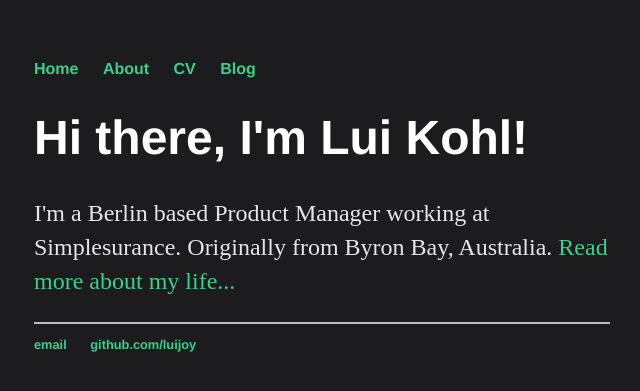
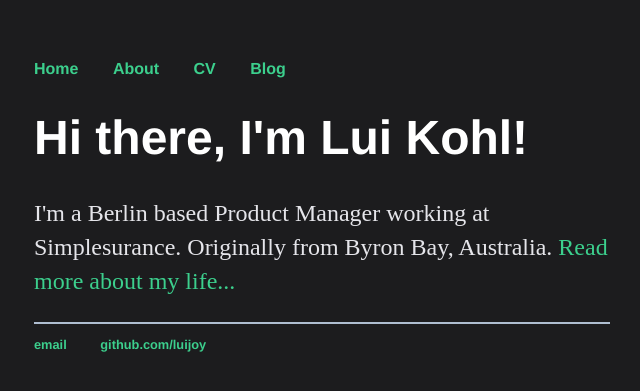
Before and after one commit to luijoy/luijoy.github.io, a Jekyll site: the page built from index.html, in a window 1280 px wide. Shown: the top 391 px of the page, without its empty margins (318-958 px from the left). Built offline with Jekyll 4.4.1, drawn with Linux system fonts in a browser that asks for light colours.

Commit message:
Update main.css

```diff
--- a/css/main.css
+++ b/css/main.css
@@ -12,7 +12,7 @@ nav ul, footer ul {
 }
 nav ul li, footer ul li {
     display: inline;
-    margin-right: 20px;
+    margin-right: 30px;
 }
 a {
     text-decoration: none;
@@ -20,8 +20,8 @@ a {
 }
 a:hover {
     background-color: #fff;
-    padding: 4px;
-    border-radius: 2px;
+    padding: 10px;
+    border-radius: 4px;
 
 }
 h1 {
```
